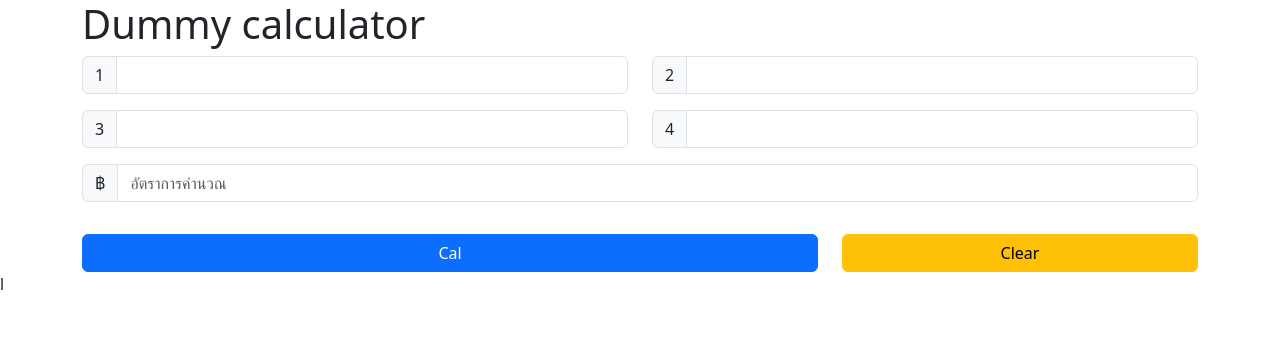
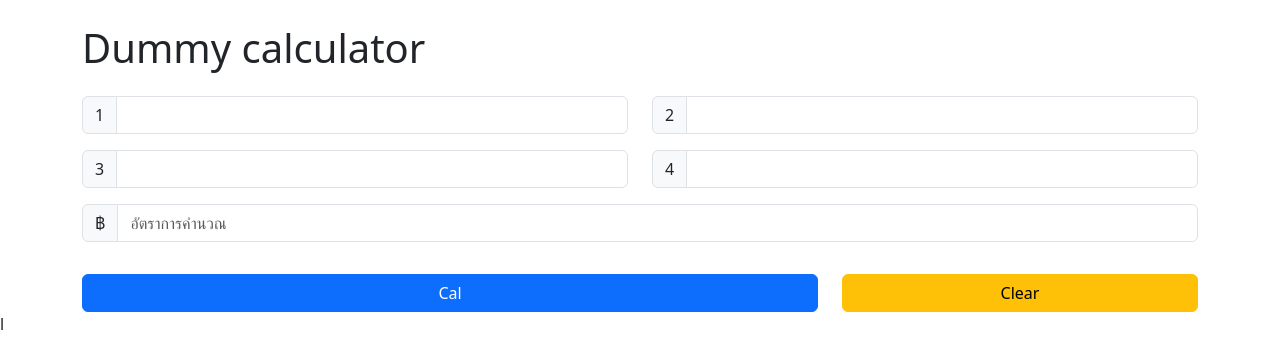
Before and after one commit to nashzii/dummy-calculator, a plain HTML site: page index.html in a window 1280 px wide. Drawn offline with nearby package versions, Linux system fonts and the light colour scheme.

Commit message:
feat: edit page name

```diff
--- a/index.html
+++ b/index.html
@@ -3,7 +3,7 @@
   <head>
     <meta charset="UTF-8" />
     <meta name="viewport" content="width=device-width, initial-scale=1.0" />
-    <title>Document</title>
+    <title>Dummy calculator</title>
     <link
       rel="stylesheet"
       href="https://cdn.jsdelivr.net/npm/bootstrap@5.3.2/dist/css/bootstrap.min.css"
@@ -15,7 +15,7 @@
     <div class="container">
       <div class="row">
         <div class="col-12">
-          <h1>Dummy calculator</h1>
+          <h1 class="my-4">Dummy calculator</h1>
         </div>
       </div>
       <div class="row">
```
